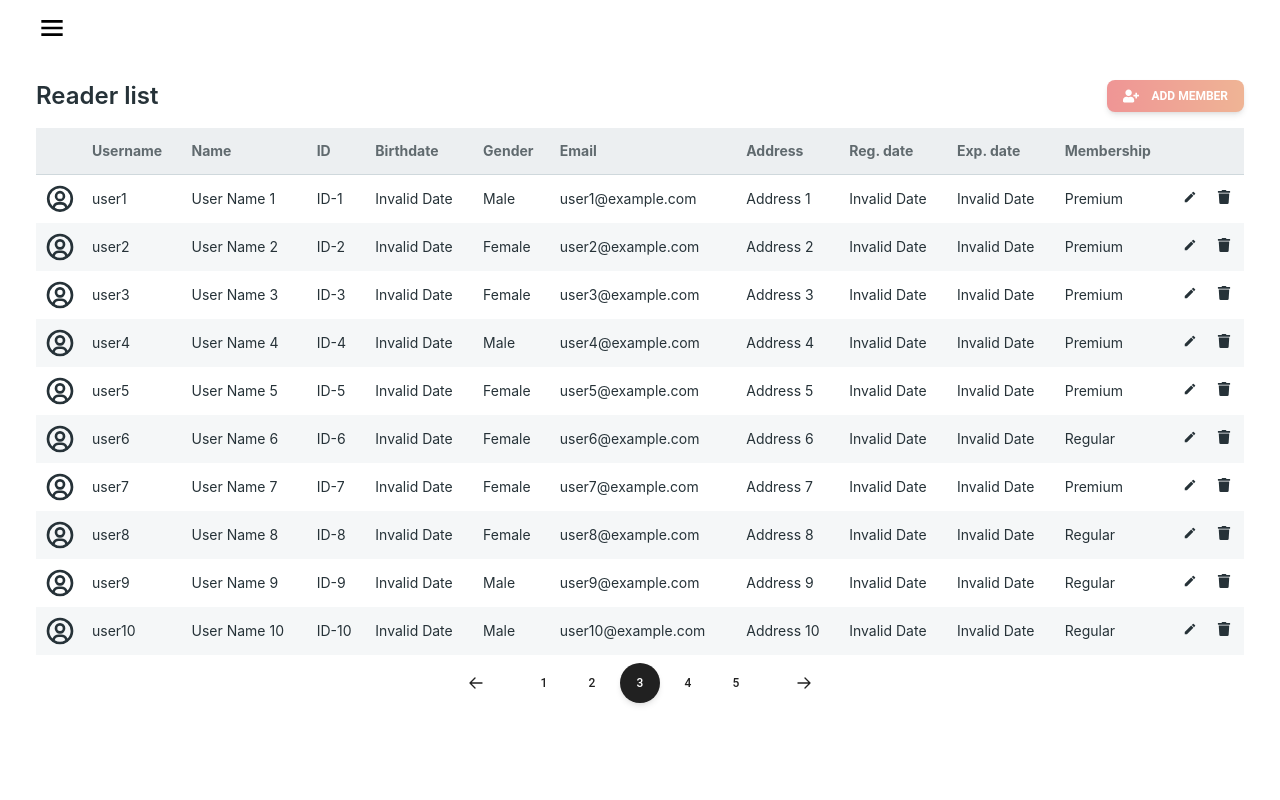
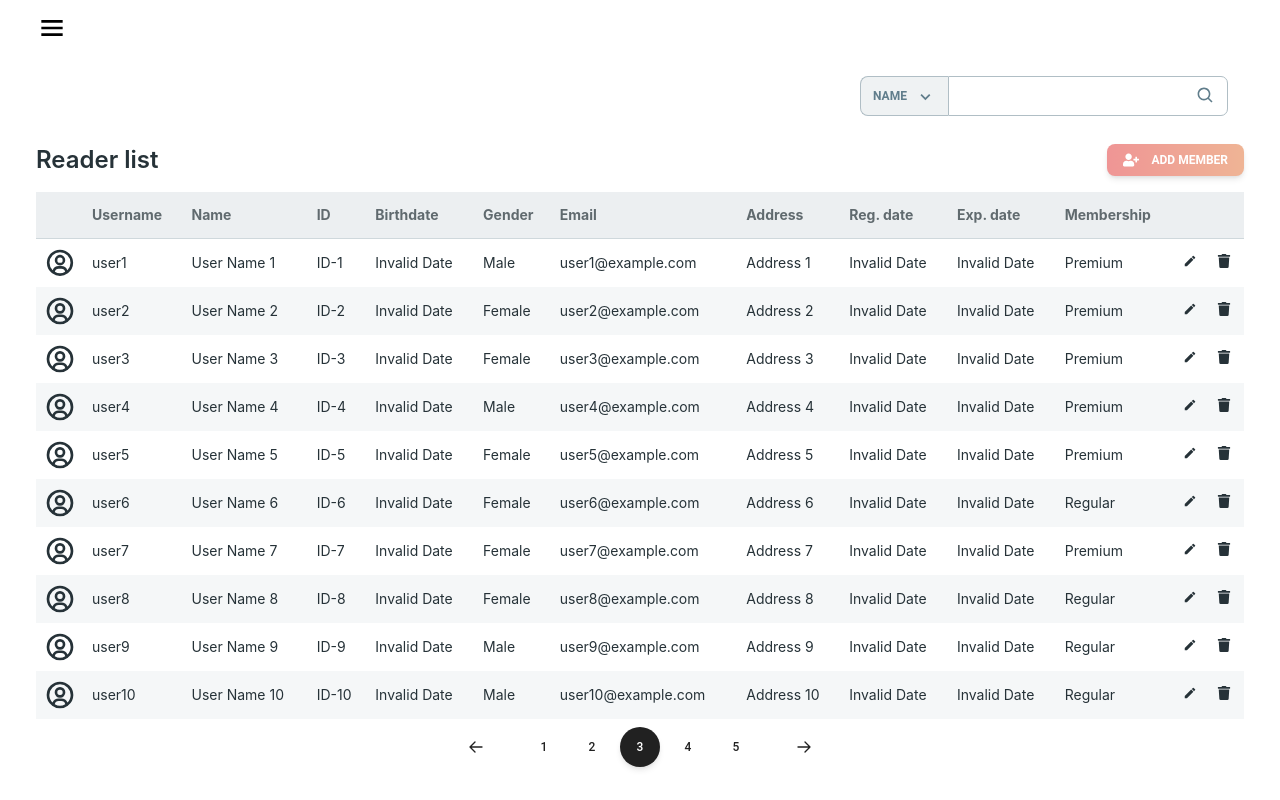
Before and after one commit to PhuocTaii/SoftwareDesign-Liboo-Librarian, a React (Create React App) app: page / in a window 1280 px wide. Built offline with nearby package versions, Linux system fonts and the light colour scheme.

Commit message:
update user list screen UI

```diff
--- a/src/features/account/Accounts.jsx
+++ b/src/features/account/Accounts.jsx
@@ -7,6 +7,8 @@ import { FaTrash, FaUserPlus } from 'react-icons/fa';
 import { BiUserCircle, BiChevronLeft, BiChevronRight } from 'react-icons/bi';
 import { MdEdit } from 'react-icons/md'
 import Pagination from '../../components/Pagination';
+import SearchBar from '../../components/SearchBar';
+
 
 
 const TABLE_HEAD = ['', 'Username', 'Name', 'ID', 'Birthdate', 'Gender', 'Email', 'Address', 'Reg. date', 'Exp. date', 'Membership' ,'', ''];
@@ -33,10 +35,32 @@ const Accounts = () => {
     setData(dummyData);
   }, []);
 
-  // const records = data;
+  const filterSearch = ['name', 'username']
+  const [selectedFilter, setSelectedFilter] = useState(filterSearch[0]);
+
+  const handleSearch = (e) => {
+    // const searchTerm = e.target.value;
+    // if (searchTerm === '') {
+    //   setReaderData(readerList);
+    //   return;
+    // }
+    // const searchedReaders = readerList.filter((reader) => reader[selectedFilter].toLowerCase().includes(searchTerm.toLowerCase()));
+    // setReaderData(searchedReaders);
+  }
+
 
   return (
     <div className={`flex w-full h-full flex-col`}>
+      <div className='w-full px-4 py-3'>
+        {/* Search bar */}
+        <div className='flex justify-end pl-14'>
+          <SearchBar
+            filters={filterSearch}
+            onClick={(e) => setSelectedFilter(e.target.value)}
+            onChange={handleSearch}
+          />
+        </div>
+      </div>
       <div className='flex justify-between py-4 w-full'>
           <p className='font-semibold text-2xl'>Reader list</p>
           <Button
```
